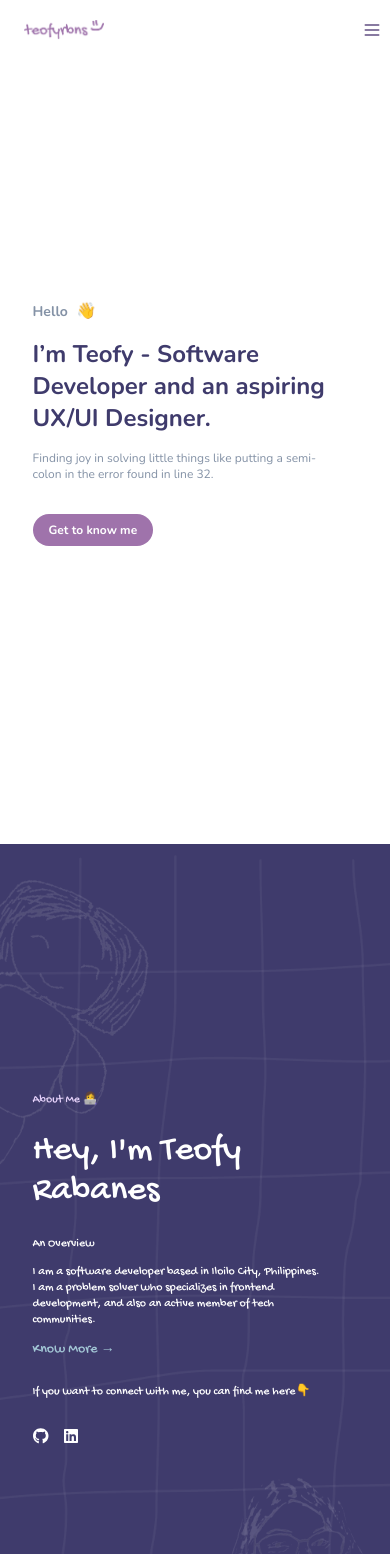
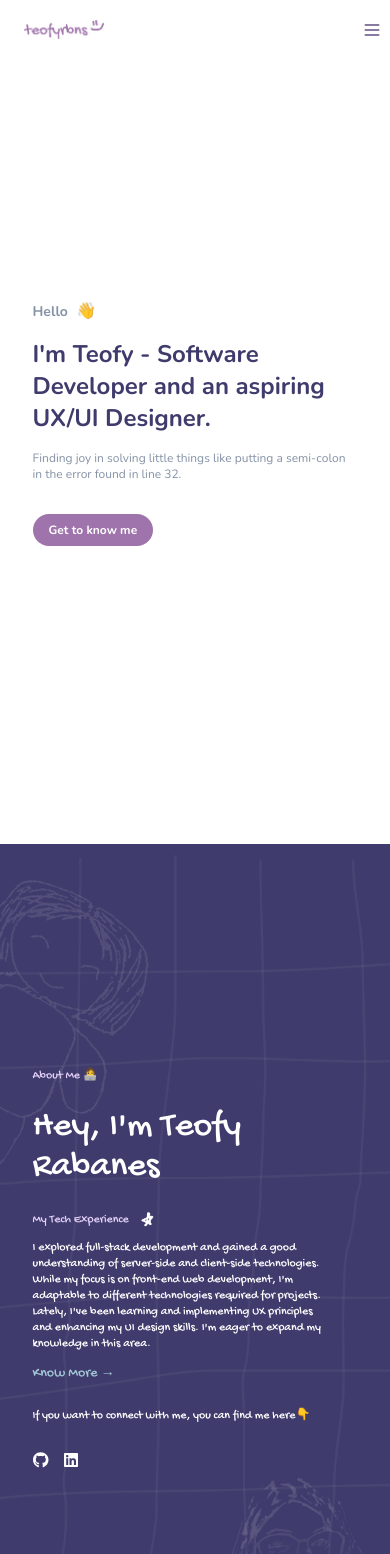
Before and after one commit to littlemisst/personal-website, a React (Vite) app: page / in a window 390 px wide. Shown: the top 1554 px of the page. Built offline with nearby package versions, Linux system fonts and the light colour scheme.

Commit message:
chore: edit about me content

```diff
--- a/src/sections/About.jsx
+++ b/src/sections/About.jsx
@@ -6,11 +6,12 @@ import Page from '../components/Page'
 import grid from "../assets/about-grid-stickers.png"
 import meDrawing1 from "../assets/about-me-1.png"
 import meDrawing2 from "../assets/about-me-2.png"
+import heartSticker from "../assets/heart-sticker.png"
+import starSticker from "../assets/star-sticker.png"
+
 
 function About() {
-
-  const [showTechExperience, setShowTechExperience] = useState(false);
-  const [showLeadExperience, setShowLeadExperience] = useState(false);
+  const [showRandomFact, setShowRandomFact] = useState(false);
 
   const redirectToLinkedIn = () => {
     window.open("https://linkedin.com/in/teofy-rabanes", '_blank')
@@ -20,12 +21,8 @@ function About() {
     window.open("https://github.com/littlemisst", '_blank')
   }
 
-  const handleViewMoreTech = () => {
-    setShowTechExperience(!showTechExperience)
-  };
-
-  const handleViewMoreLead = () => {
-    setShowLeadExperience(!showLeadExperience)
+  const handleViewMoreFacts = () => {
+    setShowRandomFact(!showRandomFact)
   }
 
 
@@ -35,32 +32,25 @@ function About() {
         <>
           <div className="w-screen h-screen flex items-center relative">
             <div className="grid grid-cols-12">
-              <div className='flex justify-start col-start-2 lg:col-start-3 col-end-8 sm:mx-8 mb-6 lg:px-16'>
+              <div className='flex justify-start col-start-2 lg:col-start-3 col-end-8 mb-6 lg:px-16'>
                 <span className='text-xs sm:text-sm font-gochi text-pink pt-8'>About Me 👩‍💻</span>
               </div>
               <div className='flex justify-start col-start-2 lg:col-start-3 col-end-12 md:col-end-6 sm:mx-8 mb-6'>
                 <h1 className='items-center text-4xl md:text-7xl font-gochi text-white md:text-right'>Hey, I'm Teofy Rabanes</h1>
               </div>
               <div className='col-start-2 md:col-start-7 lg:col-start-6 col-end-11 lg:col-end-10 sm:ml-6 z-50'>
-                <p className='text-xs sm:text-sm font-gochi text-white text-left mb-3'>An Overview</p>
-                <p className={`text-xs sm:text-sm font-gochi text-white text-left ${showTechExperience ? 'mb-6' : 'mb-3'}`}>
-                  I am a software developer based in Iloilo City, Philippines. I am a problem solver who specializes in frontend development, and also an active member of tech communities.
+                <p className='text-xs sm:text-sm font-gochi text-pink text-left mb-3'>My Tech Experience<span><img className="wave w-3 ml-3" src={starSticker}/></span></p>
+                <p className={`text-xs sm:text-sm font-gochi text-white text-left ${showRandomFact ? 'mb-6' : 'mb-3'}`}>
+                  I explored full-stack development and gained a good understanding of server-side and client-side technologies. While my focus is on front-end web development, I'm adaptable to different technologies required for projects. Lately, I've been learning and implementing UX principles and enhancing my UI design skills. I'm eager to expand my knowledge in this area.
                 </p>
-                <button className={`${showTechExperience ? 'hidden' : 'block'} font-gochi text-teal text-sm hover:underline z-50`} onClick={handleViewMoreTech}>Know More →</button>
-                {showTechExperience && <>
-                  <p className='text-xs sm:text-sm font-gochi text-white text-left mb-3'>Tech Experience</p>
-                  <p className={`text-xs sm:text-sm font-gochi text-white text-left ${showLeadExperience ? 'mb-6' : 'mb-3'}`}>
-                  In college, I explored full-stack development and gained a good understanding of server-side and client-side technologies. While my focus is on front-end web development, I'm adaptable to different technologies required for projects. Lately, I've been learning and implementing UX principles and enhancing my UI design skills. I'm eager to expand my knowledge in this area.
-                  </p>
-                  <button className={`${showLeadExperience ? 'hidden' : 'block'} font-gochi text-teal text-sm hover:underline z-50`} onClick={handleViewMoreLead}>Know More →</button>
-                </>}
-                {showLeadExperience && <>
-                  <p className='text-xs sm:text-sm font-gochi text-white text-left mb-3'>Leadership Experience</p>
+                <button className={`${showRandomFact ? 'hidden' : 'block'} font-gochi text-teal text-sm hover:underline z-50`} onClick={handleViewMoreFacts}>Know More →</button>
+                {showRandomFact && <>
+                  <p className='text-xs sm:text-sm font-gochi text-pink text-left mb-3'>Random Fact About Me<span><img className="wave w-3 ml-3" src={heartSticker}/></span></p>
                   <p className='text-xs sm:text-sm font-gochi text-white text-left'>
-                  When I was a student, I held leadership roles to build tech communities at my university. I led the Google Developer Student Clubs - CPU chapter in 2019 and currently serve as the Vice President for Programs and Outreach in the DEVCON - Iloilo Chapter.
+                    {/* generate a random info here */}
+                    When I was a student, I held leadership roles to build tech communities at my university. I led the Google Developer Student Clubs - CPU chapter in 2019 and currently serve as the Vice President for Programs and Outreach in the DEVCON - Iloilo Chapter.
                   </p>
                 </>}
-
               </div>
               <div className='flex md:justify-end col-start-2 md:col-start-3 col-end-11 md:col-end-6 mb-6 sm:mx-6 lg:mx-8 mt-6'>
                 <span className='text-xs sm:text-sm font-gochi text-white text-left md:text-right '>If you want to connect with me, you can find me here👇</span>
@@ -89,10 +79,8 @@ function About() {
               src={meDrawing2}
               alt="self drawing 2"
             />
-
           </div>
         </>
-
       }
       id='about'
     />
--- a/src/sections/Hero.jsx
+++ b/src/sections/Hero.jsx
@@ -9,12 +9,12 @@ function Hero() {
     <Page
       children={
         <div className='grid grid-cols-12 flex justify-start items-center'>
-          <div className="col-start-2 sm:col-start-3 lg:col-start-4 col-end-11 md:col-end-8">
+          <div className="col-start-2 sm:col-start-3 xl:col-start-4 col-end-12 md:col-end-8">
             <div className='flex justify-start items-center mb-3 '>
               <span className='text-sm font-nunito font-bold text-gray'>Hello</span><span className="wave ml-2 mb-1">👋</span>
             </div>
             <div className='flex justify-start items-center mb-4 '>
-              <h1 className='text-2xl sm:text-3xl font-nunito font-bold text-indigo'>I’m Teofy - Software Developer and an aspiring UX/UI Designer.</h1>
+              <h1 className='text-2xl sm:text-3xl font-nunito font-bold text-indigo'>I'm Teofy - Software Developer and an aspiring UX/UI Designer.</h1>
             </div>
             <div className='flex justify-start items-center mb-2'>
               <span className='text-xs font-nunito text-gray'>Finding joy in solving little things like putting a semi-colon in the error found in line 32.</span>
```
Also changed, not shown: src/assets/heart-sticker.png (added), src/assets/star-sticker.png (added).
